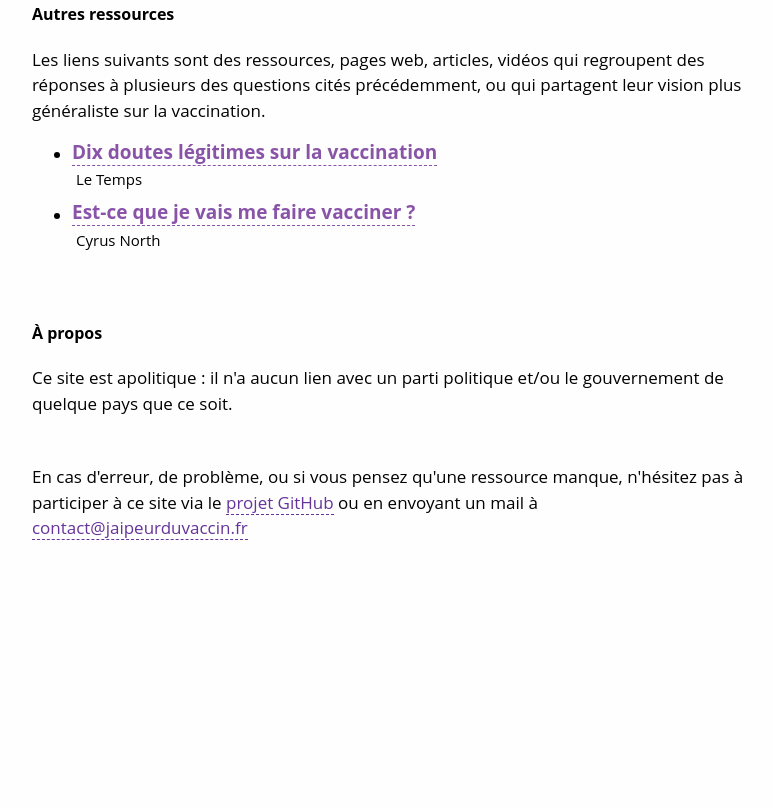
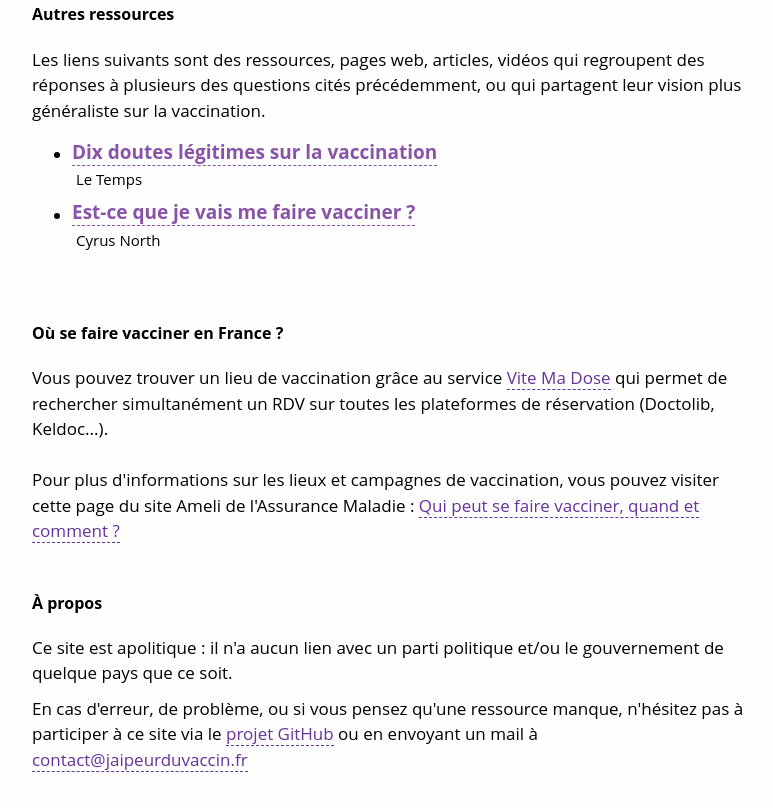
Before and after one commit to PofMagicfingers/j-ai-peur-du-vaccin, a Gatsby site: page / in a window 1280 px wide. Shown: the part 2104-2912 px from the top of the page, without its empty margins (248-1021 px from the left). Before the commit the page ends 2717 px from the top, so only its background shows below. Built offline with nearby package versions, Linux system fonts and the light colour scheme; Gatsby itself is replaced by a stand-in of ours.

Commit message:
feat: Ajout des infos pour la réservation de crénaux de vaccination

```diff
--- a/src/pages/index.js
+++ b/src/pages/index.js
@@ -230,7 +230,6 @@ const IndexPage = () => {
                       style={linkStyle}
                       href={s.url}
                       target="_blank"
-                      rel="noreferrer"
                     >
                       {s.text}
                     </a>
@@ -261,7 +260,6 @@ const IndexPage = () => {
                 style={linkStyle}
                 href={s.url}
                 target="_blank"
-                rel="noreferrer"
               >
                 {s.text}
               </a>
@@ -274,19 +272,26 @@ const IndexPage = () => {
           ))}
         </ul>
       </section>
-      <section>
+      <section style={paragraphBlockStyles}>
+        <h4>Où se faire vacciner en France ?</h4>
+        <StyledParagraph>
+      Vous pouvez trouver un lieu de vaccination grâce au service <a href="https://vitemadose.covidtracker.fr/" target="_blank">Vite Ma Dose</a> qui permet de rechercher simultanément un RDV sur toutes les plateformes de réservation (Doctolib, Keldoc...).<br/>
+      <br/>
+      Pour plus d'informations sur les lieux et campagnes de vaccination, vous pouvez visiter cette page du site Ameli de l'Assurance Maladie : <a href="https://www.ameli.fr/assure/covid-19/vaccination-contre-la-covid-19/qui-peut-se-faire-vacciner-quand-et-comment" target="_blank">Qui peut se faire vacciner, quand et comment ?</a>
+        </StyledParagraph>
+      </section>
+      <section style={paragraphBlockStyles}>
         <h4>À propos</h4>
-        <StyledParagraph style={paragraphBlockStyles}>
+        <StyledParagraph>
           Ce site est apolitique : il n'a aucun lien avec un parti politique
           et/ou le gouvernement de quelque pays que ce soit.
         </StyledParagraph>
-        <StyledParagraph style={paragraphBlockStyles}>
+        <StyledParagraph>
           En cas d'erreur, de problème, ou si vous pensez qu'une ressource
           manque, n'hésitez pas à participer à ce site via le{" "}
           <a
             href="https://github.com/PofMagicfingers/j-ai-peur-du-vaccin"
             target="_blank"
-            rel="noreferrer"
           >
             projet GitHub
           </a>{" "}
@@ -294,7 +299,6 @@ const IndexPage = () => {
           <a
             href="mailto:contact@jaipeurduvaccin.fr"
             target="_blank"
-            rel="noreferrer"
           >
             contact@jaipeurduvaccin.fr
           </a>
```
Also changed, not shown: .eslintrc.js.
